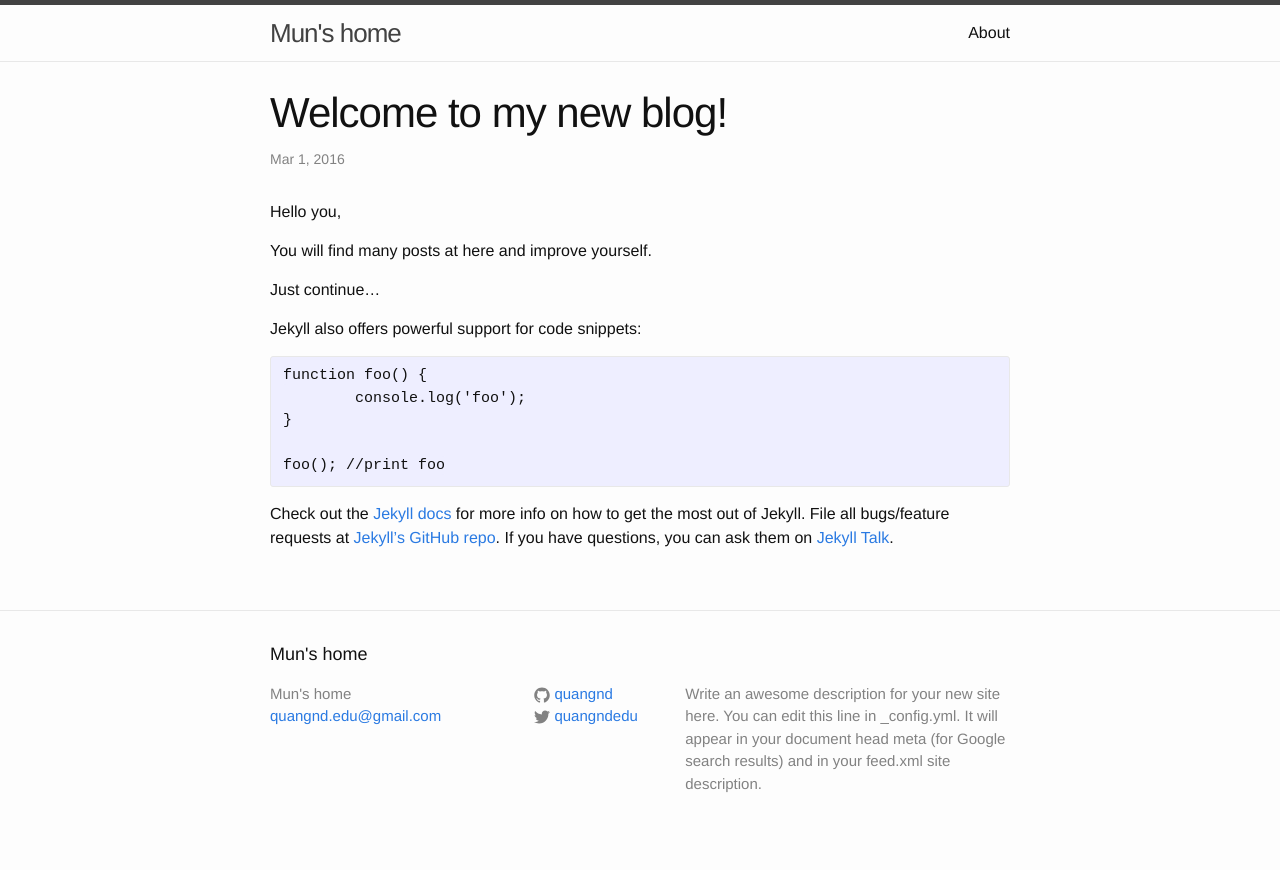
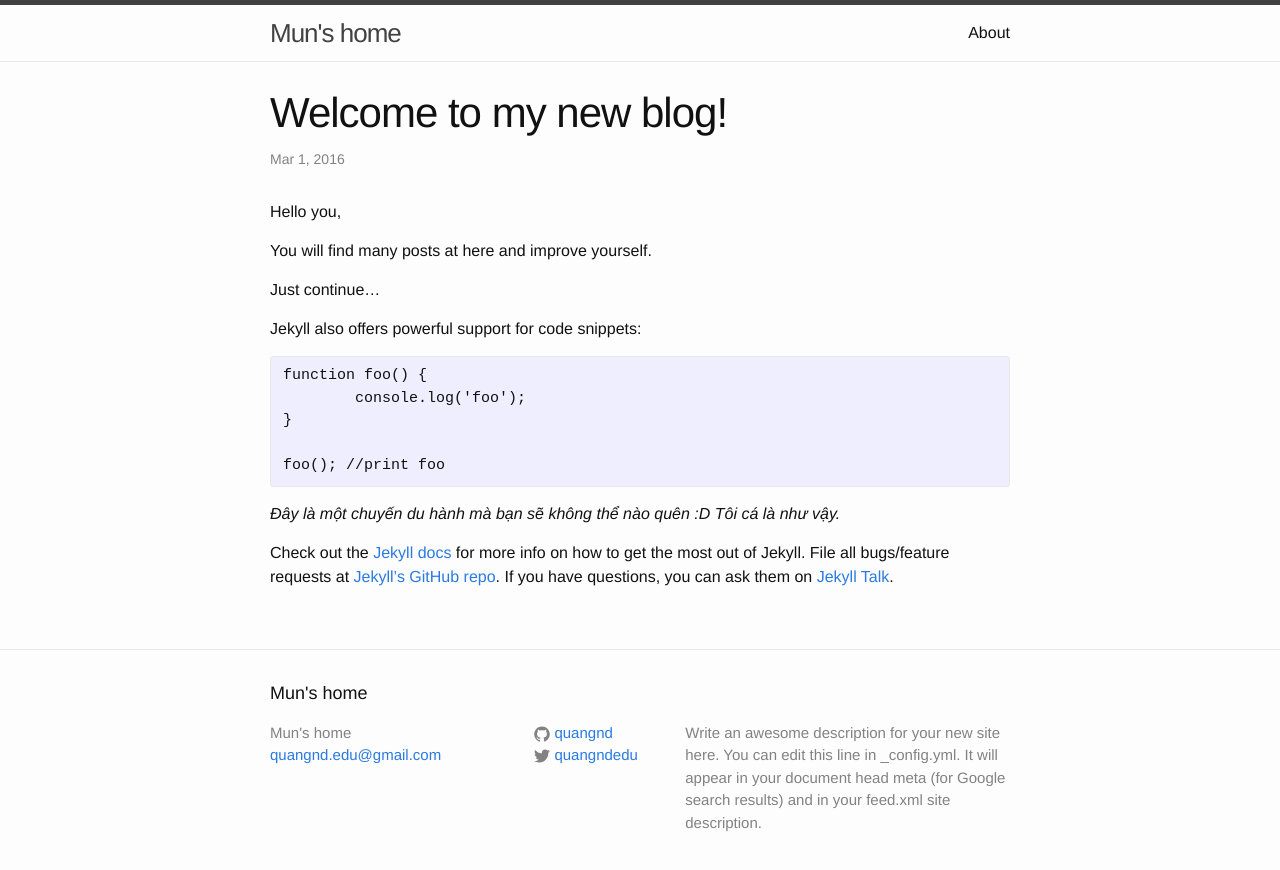
Before and after one commit to quangnd/quangnd.github.io, a Jekyll site: the page built from _posts/2016-03-01-hello-to-mysite.markdown, in a window 1280 px wide. Shown: the top 870 px of the page. Built offline with Jekyll 4.4.1, drawn with Linux system fonts in a browser that asks for light colours; some of the changed lines change nothing that is shown.

Commit message:
Updated 2016-03-01-hello-to-mysite.markdown

```diff
--- a/_posts/2016-03-01-hello-to-mysite.markdown
+++ b/_posts/2016-03-01-hello-to-mysite.markdown
@@ -1,9 +1,11 @@
 ---
 layout: post
-title:  "Welcome to my new blog!"
-date:   2016-03-01 11:08:54 +0700
+title: "Welcome to my new blog!"
+date: "2016-03-01 11:08:54 +0700"
 categories: jekyll update
+published: true
 ---
+
 Hello you,
 
 You will find many posts at here and improve yourself.
@@ -20,6 +22,8 @@ function foo() {
 foo(); //print foo
 {% endhighlight %}
 
+*Đây là một chuyến du hành mà bạn sẽ không thể nào quên :D Tôi cá là như vậy.*
+
 Check out the [Jekyll docs][jekyll-docs] for more info on how to get the most out of Jekyll. File all bugs/feature requests at [Jekyll’s GitHub repo][jekyll-gh]. If you have questions, you can ask them on [Jekyll Talk][jekyll-talk].
 
 [jekyll-docs]: http://jekyllrb.com/docs/home
```
